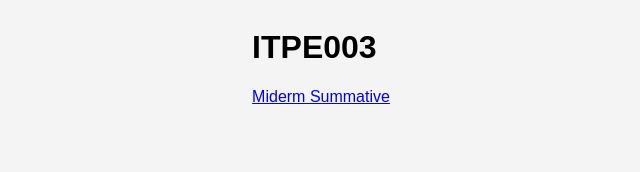
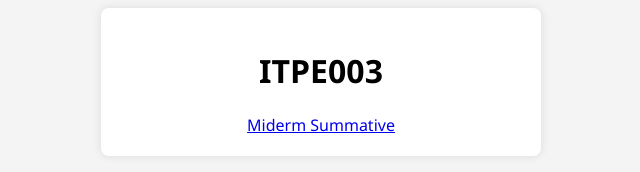
Before and after one commit to LuisAngeloJota/itpe003, a plain HTML site: page index.html in a window 1280 px wide. Shown: the whole page, without its empty margins (319-959 px from the left). Drawn offline with Linux system fonts and the light colour scheme.

Commit message:
Update index.html

```diff
--- a/index.html
+++ b/index.html
@@ -7,16 +7,24 @@
   <title>ITPE003</title>
   <style>
     body {
-      font-family: 'Arial', sans-serif;
+      font-family: 'Segoe UI', sans-serif;
       background-color: #f4f4f4;
       display: flex;
       justify-content: center;
+      text-align: center;
+    }
+    .container {
+      width: 50vh;
+      background-color: #fff;
+      padding: 20px;
+      border-radius: 8px;
+      box-shadow: 0 0 10px rgba(0, 0, 0, 0.1);
     }
   </style>
 </head>
 
 <body>
-  <div>
+  <div class="container">
     <h1>ITPE003</h1>
     <a href="./MidtermSummative/index.html">Miderm Summative</a>
   </div>
```
